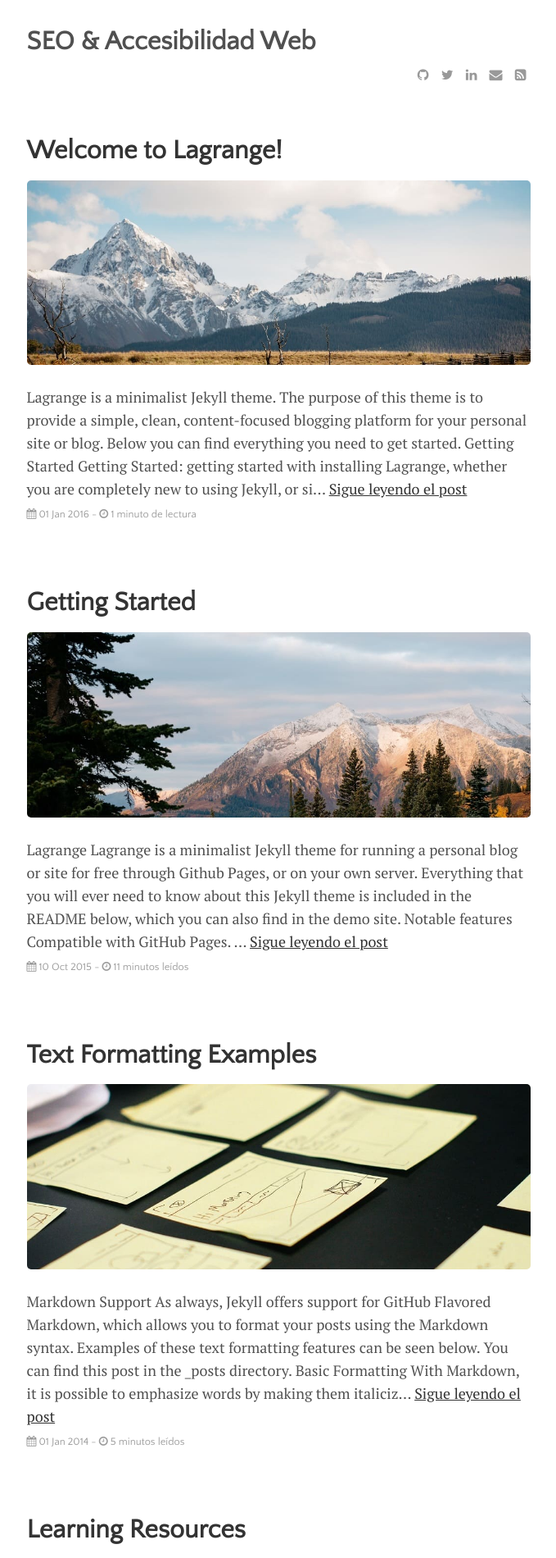
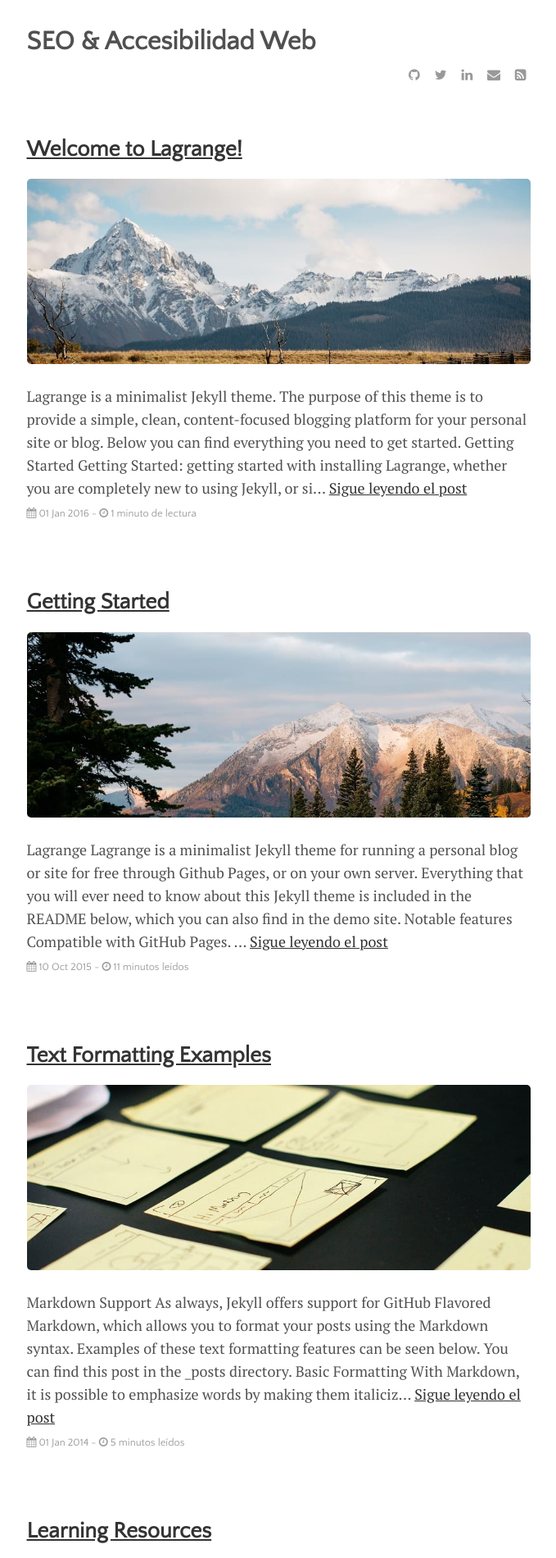
Before and after one commit to JuanEsquiviasO/blog, a Jekyll site: the page built from index.html, in a window 1280 px wide. Shown: the top 1900 px of the page at 82% size, without its empty margins (300-979 px from the left). Built offline with Jekyll 4.4.1, drawn with Linux system fonts in a browser that asks for light colours; the list of posts is cut into pages by our own code.

Commit message:
Done includes - header.html h1 for h3 | Done layouts - home.html h2 for h1

```diff
--- a/_includes/header.html
+++ b/_includes/header.html
@@ -1,7 +1,7 @@
 <header class="masthead">
-  <h3 class="masthead-title">
+  <h1 class="masthead-title">
     <a href="{{ site.github.url }}/">{{ site.title }}</a>
     <small class="masthead-subtitle">{{ site.description }}</small>
     {% include menu.html %}
-  </h3>
+  </h1>
 </header>
--- a/_layouts/home.html
+++ b/_layouts/home.html
@@ -5,9 +5,9 @@
 
 {% for post in paginator.posts %}
 <div class="posts">
-  <h1>
+  <h2>
     <a href="{{ site.github.url }}{{ post.url }}">{{ post.title }}</a>
-  </h1>
+  </h2>
   {% if post.image %}
   <div class="thumbnail-container">
     <a href="{{ site.github.url }}{{ post.url }}"><img src="{{ site.github.url }}/assets/img/{{ post.image }}"></a>
```
